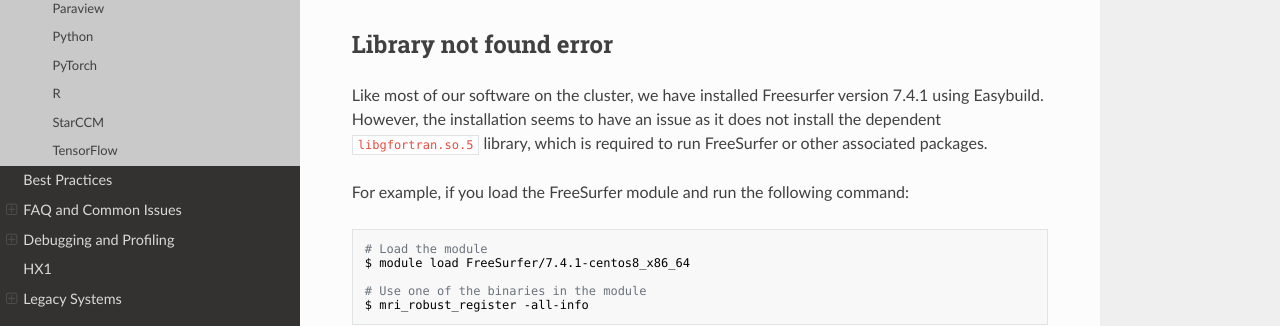
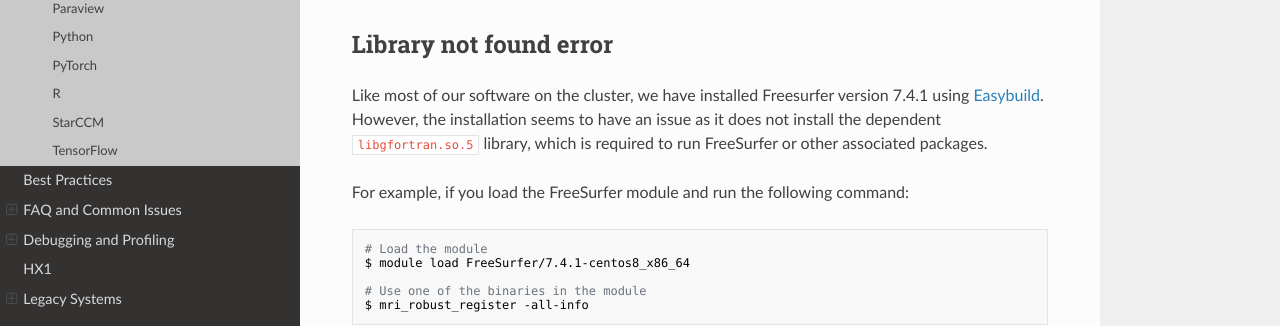
Before and after one commit to ImperialCollegeLondon/icl-rcs-user-guide, an MkDocs documentation site: the page built from docs/hpc/applications/guides/freesurfer.md, in a window 1280 px wide and 900 px high. Shown: the part 276-602 px from the top of the window. Built offline with MkDocs 1.6.1, drawn with Linux system fonts in a browser that asks for light colours; nearby versions of some CDN libraries; part of the change alters nothing that is shown.

```diff
--- a/docs/hpc/applications/guides/freesurfer.md
+++ b/docs/hpc/applications/guides/freesurfer.md
@@ -6,7 +6,7 @@ People have experienced some issues in running this software on our cluster. We
 
 ## Library not found error
 
-Like most of our software on the cluster, we have installed Freesurfer version 7.4.1 using Easybuild. However, the installation seems to have an issue as it does not install the dependent `libgfortran.so.5` library, which is required to run FreeSurfer or other associated packages.
+Like most of our software on the cluster, we have installed Freesurfer version 7.4.1 using [Easybuild](https://docs.easybuild.io/). However, the installation seems to have an issue as it does not install the dependent `libgfortran.so.5` library, which is required to run FreeSurfer or other associated packages.
 
 For example, if you load the FreeSurfer module and run the following command:
 
```
